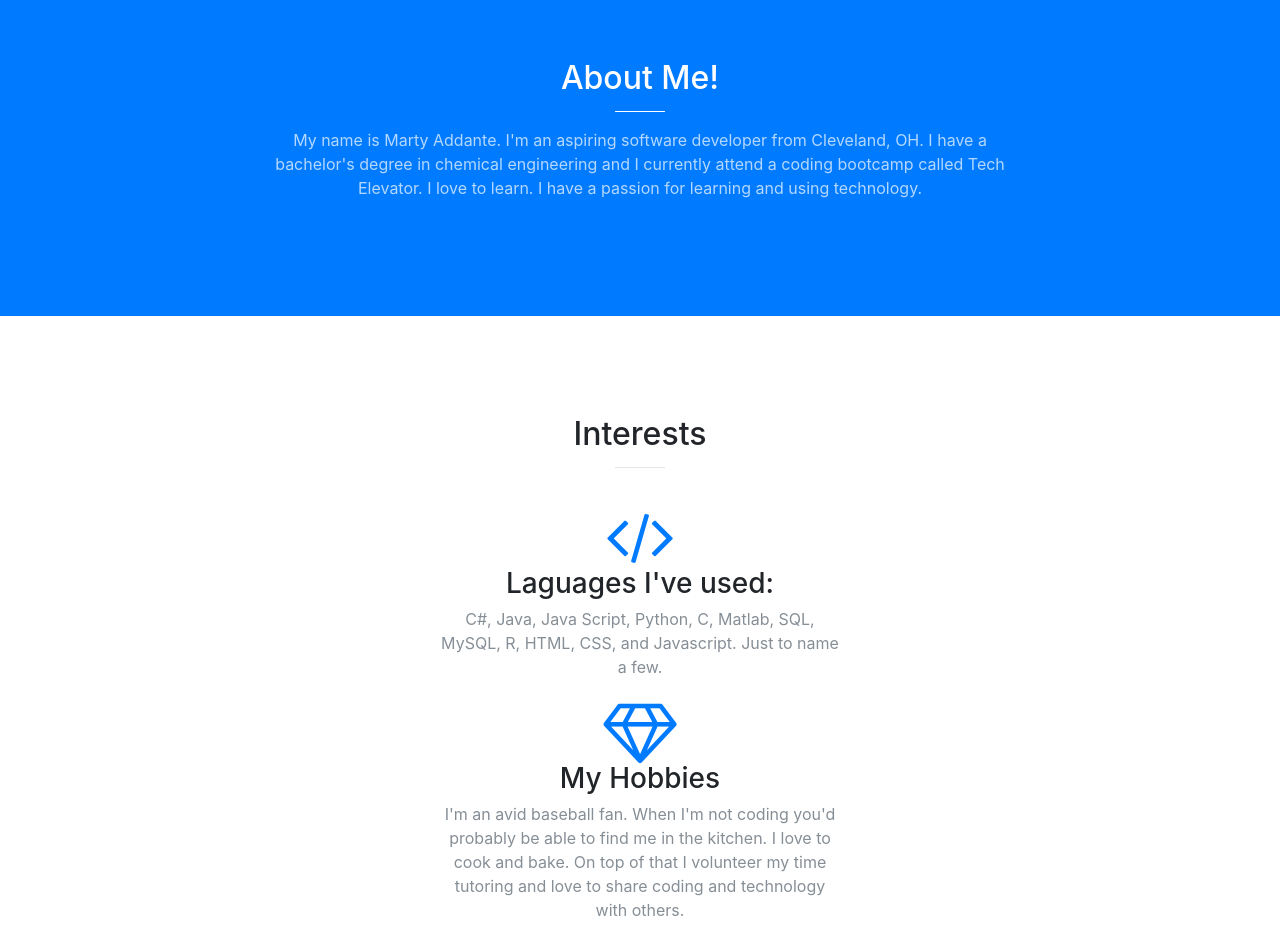
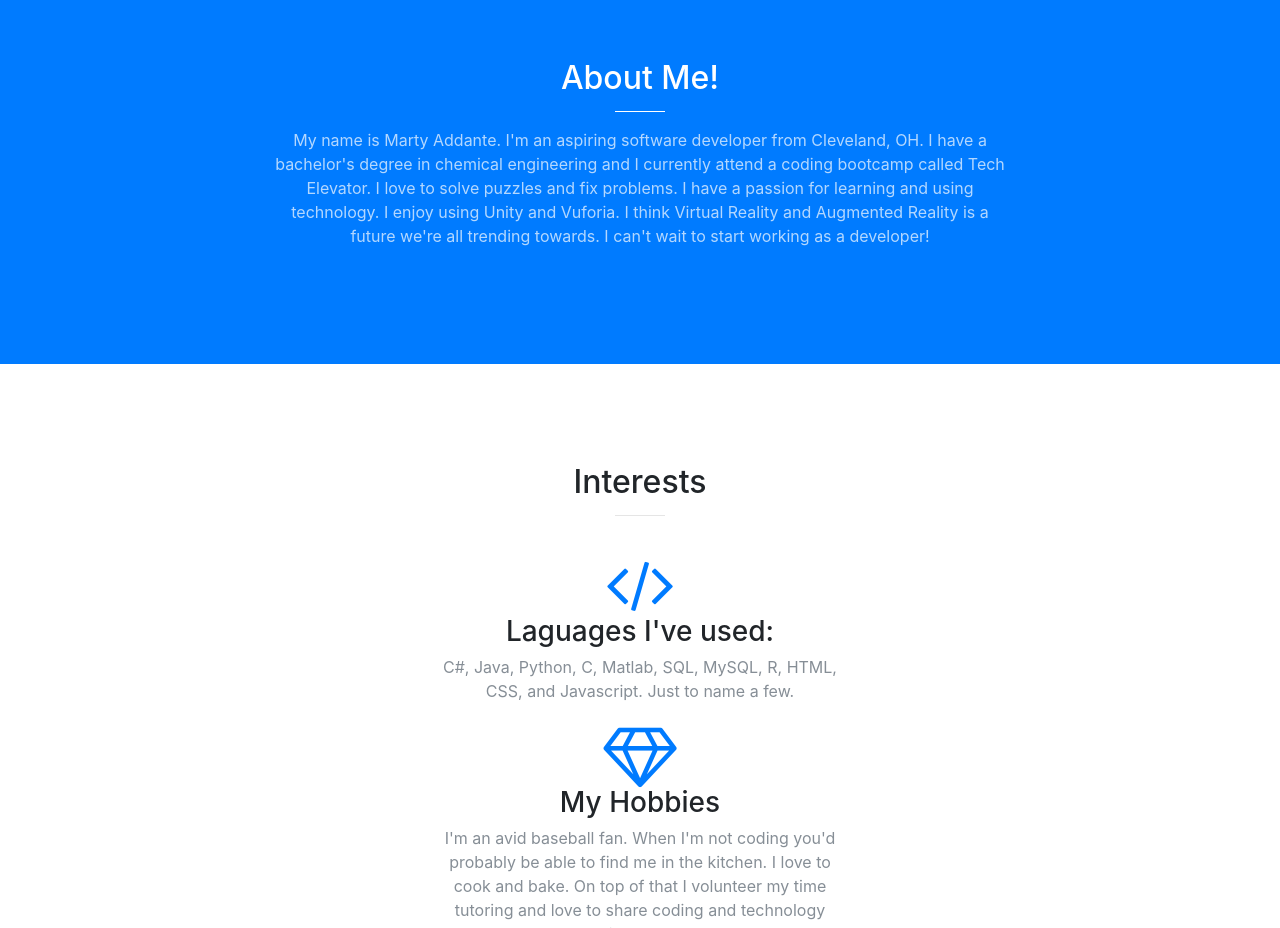
Before and after one commit to MartyAddante/MartyAddante.github.io, a website with bundled scripts: page index.html in a window 1280 px wide. Shown: the part 840-1768 px from the top of the page. Built offline with nearby package versions, Linux system fonts and the light colour scheme.

Commit message:
fixed a few minor bugs and typos

```diff
--- a/index.html
+++ b/index.html
@@ -70,7 +70,7 @@
           <div class="col-lg-8 mx-auto text-center">
             <h2 class="section-heading text-white">About Me!</h2>
             <hr class="light">
-            <p class="text-faded">My name is Marty Addante. I'm an aspiring software developer from Cleveland, OH. I have a bachelor's degree in chemical engineering and I currently attend a coding bootcamp called Tech Elevator. I love to learn. I have a passion for learning and using technology.</p>
+            <p class="text-faded">My name is Marty Addante. I'm an aspiring software developer from Cleveland, OH. I have a bachelor's degree in chemical engineering and I currently attend a coding bootcamp called Tech Elevator. I love to solve puzzles and fix problems. I have a passion for learning and using technology. I enjoy using Unity and Vuforia. I think Virtual Reality and Augmented Reality is a future we're all trending towards. I can't wait to start working as a developer!</p>
 
           </div>
         </div>
@@ -92,7 +92,7 @@
             <div class="service-box">
               <i class="fa fa-4x fa-code text-primary sr-icons"></i>
               <h3>Laguages I've used:  </h3>
-              <p class="text-muted">C#, Java, Java Script, Python, C, Matlab, SQL, MySQL, R, HTML, CSS, and Javascript. Just to name a few.</p>
+              <p class="text-muted">C#, Java, Python, C, Matlab, SQL, MySQL, R, HTML, CSS, and Javascript. Just to name a few.</p>
             </div>
           </div>
             <div class="container">
@@ -251,7 +251,7 @@
             <div class="col-md-2 mr-auto text-center">
             <i class="fa fa-file-word-o fa-3x sr-contact"></i>
             <p>
-              <a href="https://github.com/MartyAddante">My Resume</a>
+              <a href="img/MartinWAddante.pdf">My Resume</a>
             </p>
           </div>
           <div class="col-md-2 mr-auto text-center">
```
Also changed, not shown: 1 other file.
